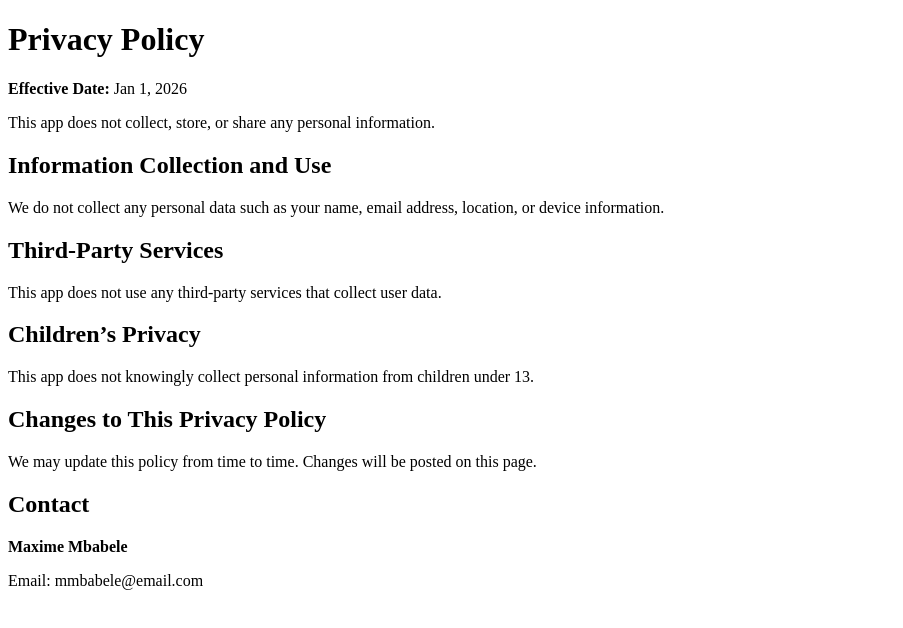
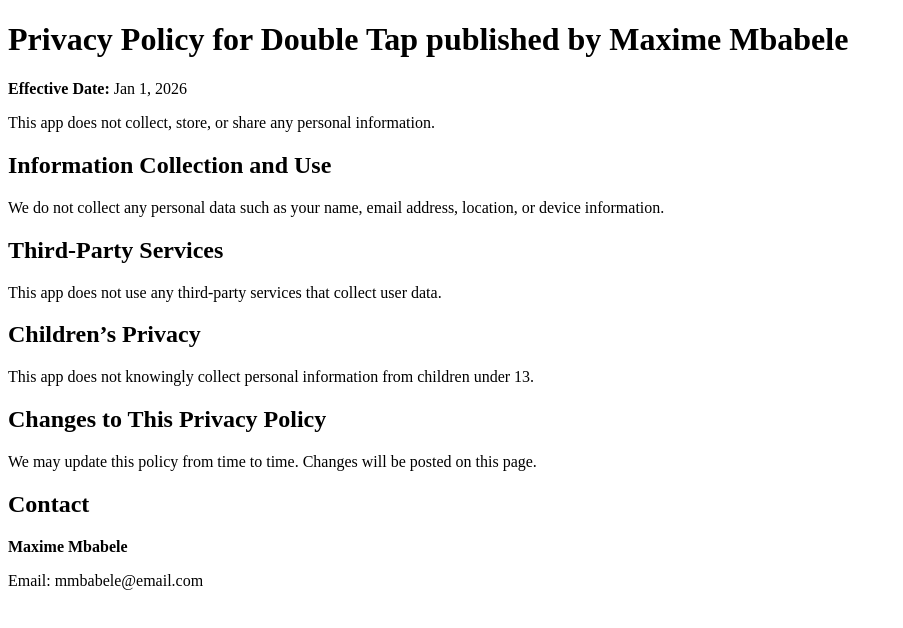
Before and after one commit to xamxam23/privacy-policy, a plain HTML site: page index.html in a window 1280 px wide. Shown: the whole page, without its empty margins (0-903 px from the left). Drawn offline with Linux system fonts and the light colour scheme.

Commit message:
Update index.html

```diff
--- a/index.html
+++ b/index.html
@@ -2,10 +2,10 @@
 <html lang="en">
 <head>
   <meta charset="UTF-8">
-  <title>Privacy Policy for <b>Double Tap</b> published by <b>Maxime Mbabele</b></title>
+  <title>Privacy Policy</title>
 </head>
 <body>
-  <h1>Privacy Policy</h1>
+  <h1>Privacy Policy for <b>Double Tap</b> published by <b>Maxime Mbabele</b></h1>
   <p><strong>Effective Date:</strong> Jan 1, 2026</p>
 
   <p>This app does not collect, store, or share any personal information.</p>
```
